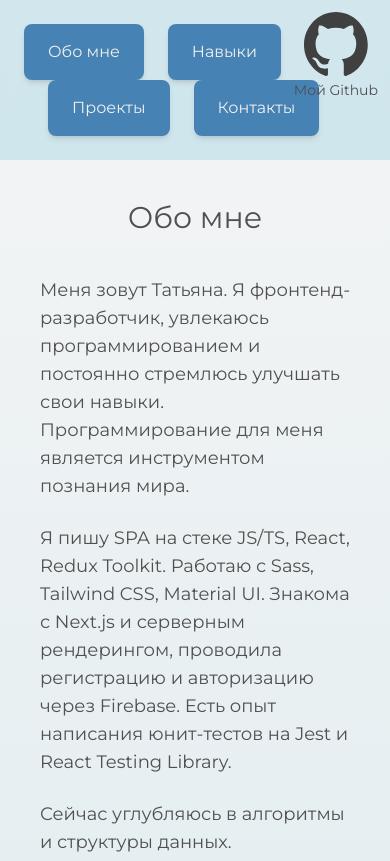
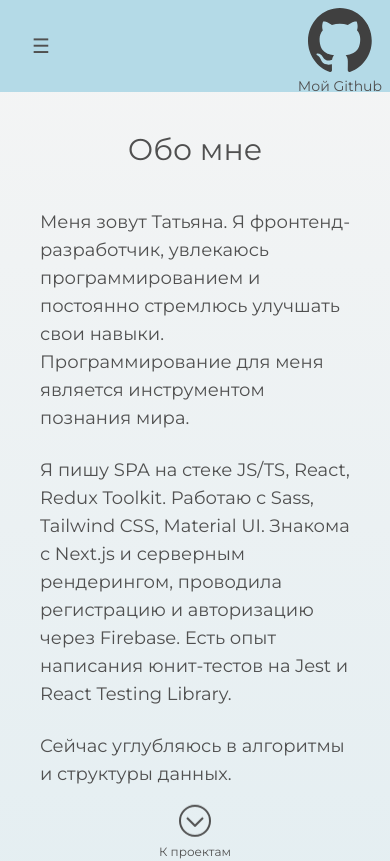
Before and after one commit to TatyanaZakiryanova/portfolio, a React (Vite) app: page / in a window 390 px wide. Shown: the top 861 px of the page. Built offline with nearby package versions, Linux system fonts and the light colour scheme.

Commit message:
adaptive navbar

```diff
--- a/src/components/Contacts.tsx
+++ b/src/components/Contacts.tsx
@@ -4,7 +4,7 @@ const Contacts = () => {
       <div className="flex items-center justify-center">
         <div>
           <h2 className="text-center text-3xl">Контакты</h2>
-          <div className="space-around mt-10 flex gap-10">
+          <div className="space-around mt-10 flex gap-5">
             <div className="flex items-center justify-center gap-1">
               <img src="src/assets/icons/phone-icon.svg" alt="Phone" className="h-8 w-8" />
               <div>+7 919 697 02 54</div>
--- a/src/components/ui/Button.tsx
+++ b/src/components/ui/Button.tsx
@@ -18,7 +18,7 @@ const Button: React.FC<ButtonProps> = ({
   return (
     <button
       onClick={disabled ? undefined : onClick}
-      className={`rounded-lg border-none bg-button-default px-6 py-4 text-text-light shadow-md transition duration-300 hover:bg-button-hover disabled:bg-button-disabled ${className}`}
+      className={`rounded-lg border-none px-6 py-4 transition duration-300 hover:bg-button-hover disabled:bg-button-disabled ${className}`}
       disabled={disabled}
       type={type}
     >
--- a/src/components/ui/Navbar.tsx
+++ b/src/components/ui/Navbar.tsx
@@ -1,24 +1,61 @@
+import { useState } from 'react';
 import { scrollToSection } from '../utils';
 import Button from './Button';
 
 const Navbar = () => {
+  const [isMenuOpen, setIsMenuOpen] = useState<boolean>(false);
+
+  const toggleMenu = () => {
+    setIsMenuOpen(!isMenuOpen);
+  };
+
   return (
-    <nav className="sticky left-0 top-0 z-50 w-full bg-blue-light bg-opacity-50 p-6 backdrop-blur">
+    <nav className="sticky left-0 top-0 z-50 w-full bg-blue-light bg-opacity-90 p-6 backdrop-blur lg:bg-opacity-50">
       <div className="mx-auto flex max-w-7xl items-center justify-between">
-        <div className="space-x-6">
+        <button
+          onClick={toggleMenu}
+          className="flex items-center justify-center p-2 text-text-dark lg:hidden"
+        >
+          <span className="text-xl">☰</span>
+        </button>
+
+        <div
+          className={`${
+            isMenuOpen ? 'block' : 'hidden'
+          } absolute left-0 right-0 top-full z-10 rounded-lg lg:static lg:block lg:flex lg:w-auto lg:justify-between`}
+        >
+          <ul className="flex flex-col items-center space-y-1 rounded-lg bg-blue-light bg-opacity-90 text-text-dark backdrop-blur lg:flex-row lg:space-x-6 lg:space-y-0 lg:bg-transparent lg:bg-opacity-50 lg:backdrop-blur-none">
+            <li className="w-full lg:w-auto">
               <a href="#about" onClick={(e) => scrollToSection(e, 'about')}>
-            <Button>Обо мне</Button>
+                <Button className="w-full lg:w-auto lg:bg-button-default lg:text-text-light lg:shadow-md">
+                  Обо мне
+                </Button>
               </a>
+            </li>
+            <li className="w-full lg:w-auto">
               <a href="#skills" onClick={(e) => scrollToSection(e, 'skills')}>
-            <Button>Навыки</Button>
+                <Button className="w-full lg:w-auto lg:bg-button-default lg:text-text-light lg:shadow-md">
+                  Навыки
+                </Button>
               </a>
+            </li>
+            <li className="w-full lg:w-auto">
               <a href="#projects" onClick={(e) => scrollToSection(e, 'projects')}>
-            <Button>Проекты</Button>
+                <Button className="w-full lg:w-auto lg:bg-button-default lg:text-text-light lg:shadow-md">
+                  Проекты
+                </Button>
               </a>
+            </li>
+            <li className="w-full lg:w-auto">
               <a href="#contacts" onClick={(e) => scrollToSection(e, 'contacts')}>
-            <Button>Контакты</Button>
+                <Button className="w-full lg:w-auto lg:bg-button-default lg:text-text-light lg:shadow-md">
+                  Контакты
+                </Button>
               </a>
-          <div className="absolute right-3 top-3 flex flex-col items-center gap-1">
+            </li>
+          </ul>
+        </div>
+        <div className="absolute right-0 top-0 flex flex-col items-center gap-1 p-2">
           <a
             href="https://github.com/TatyanaZakiryanova/"
             target="_blank"
@@ -33,7 +70,6 @@ const Navbar = () => {
           <span className="text-sm text-text-dark">Мой Github</span>
         </div>
       </div>
-      </div>
     </nav>
   );
 };
```
Lines whose indentation alone changed are shown as unchanged.
